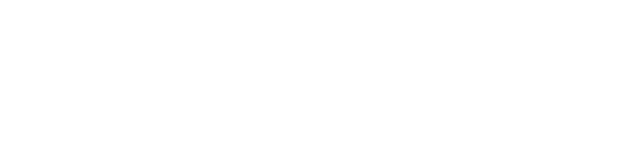
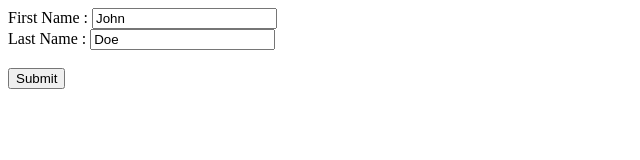
Before and after one commit to PJMantoss/boilerplate-express, a website: page views/index.html in a window 1280 px wide. Shown: the whole page, without its empty margins (0-640 px from the left). Drawn offline with Linux system fonts and the light colour scheme.

Commit message:
update index and css files

```diff
--- a/public/style.css
+++ b/public/style.css
@@ -8,3 +8,7 @@ body {
   h1 {
     font-size: 4em;
   }
+
+  input[type=text], label {
+    margin-bottom: 8px;
+  }
--- a/views/index.html
+++ b/views/index.html
@@ -7,6 +7,12 @@
     <title>Document</title>
 </head>
 <body>
-
+    <form action="/name" method="post">
+        <label>First Name :</label>
+        <input type="text" name="first" value="John"><br>
+        <label>Last Name :</label>
+        <input type="text" name="last" value="Doe"><br><br>
+        <input type="submit" value="Submit">
+      </form>
 </body>
 </html>
```
